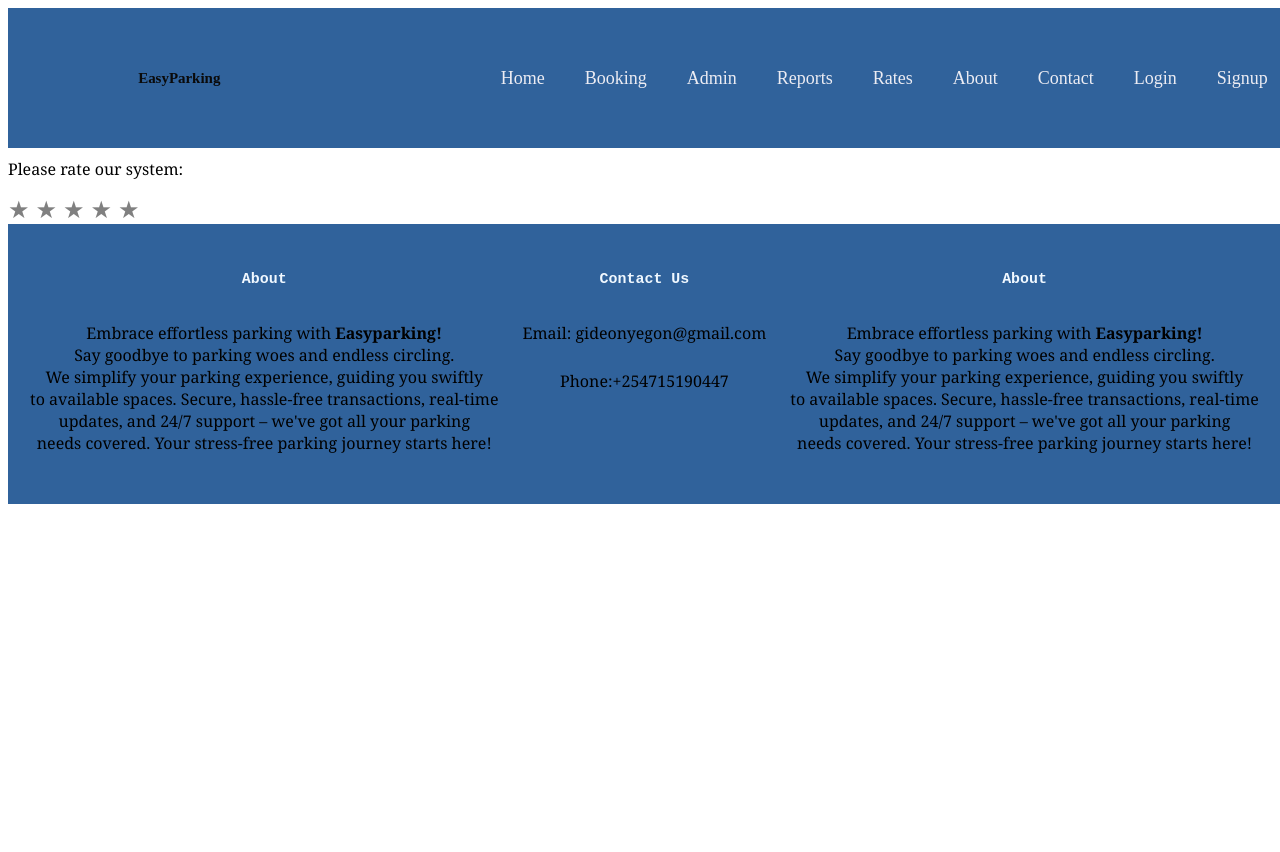
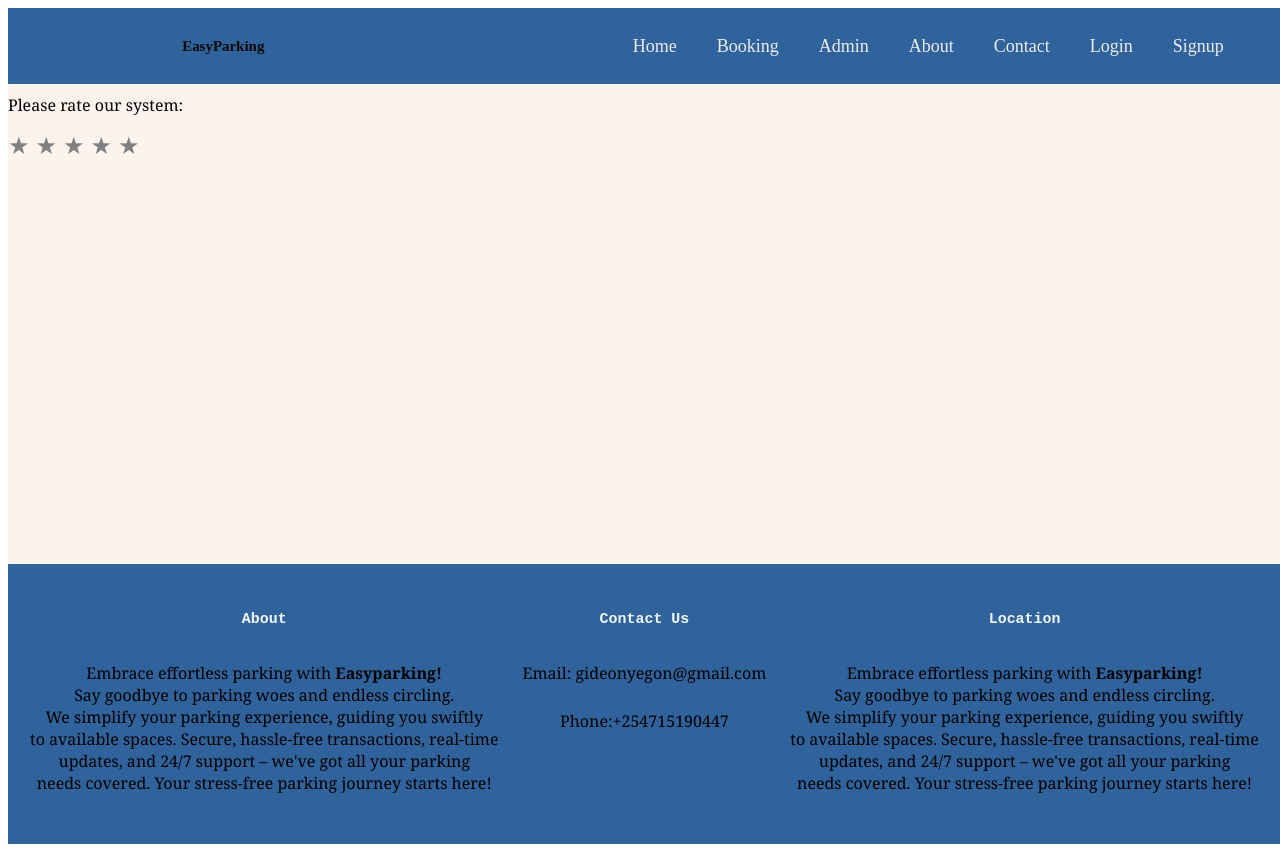
Before and after one commit to Gideonkipyegon/parkingclient, a React (Vite) app: page /Rates in a window 1280 px wide. Shown: the top 852 px of the page. Before the commit the page ends 800 px from the top, so only its background shows below. Built offline with nearby package versions, Linux system fonts and the light colour scheme.

Commit message:
my changes

```diff
--- a/src/components/Booking.jsx
+++ b/src/components/Booking.jsx
@@ -50,6 +50,7 @@ const ParkingSlotBooking = () => {
         </ul>
       </div>
       <button onClick={handleBooking} style={{marginLeft:'25px',marginBottom:'20px',color:'black'}}>Book Your Slot</button>
+  <a href='/Rates' style={{color:'red',textDecoration:'underline'}}>Rates us</a>
     </div>
   );
 };
--- a/src/components/Footer.jsx
+++ b/src/components/Footer.jsx
@@ -13,7 +13,7 @@ function Footer() {
       <p>Phone:+254715190447</p>
       </div>
       <div className='footer1'>
-      <h5>About</h5>
+      <h5>Location</h5>
       <p>Embrace effortless parking with <b>Easyparking!</b> <br/> Say goodbye to parking woes and endless circling. <br />We simplify your parking experience, guiding you swiftly<br /> to available spaces. Secure, hassle-free transactions, real-time <br />updates, and 24/7 support – we've got all your parking <br />needs covered. Your stress-free parking journey starts here!</p>
       </div>
 
--- a/src/components/Header.jsx
+++ b/src/components/Header.jsx
@@ -10,8 +10,8 @@ function Header() {
       <Link  to='/Home'>Home</Link>
       <Link  to='/Booking'>Booking</Link>
       <Link  to='/Admin'>Admin</Link>
-      <Link  to='/Reports'>Reports</Link>
-      <Link  to='/Rates'>Rates</Link>
+      {/* <Link  to='/Reports'>Reports</Link> */}
+      {/* <Link  to='/Rates'>Rates</Link> */}
       <Link  to='/About'>About</Link>
       <Link  to='/Contact'>Contact</Link>
       <Link  to='/Login'>Login</Link>
--- a/src/components/Rates.jsx
+++ b/src/components/Rates.jsx
@@ -1,4 +1,5 @@
 import React, { useState, useEffect } from 'react';
+import './rate.css'
 
 function Rates() {
   const [rating, setRating] = useState(0);
@@ -24,10 +25,10 @@ function Rates() {
   };
 
   return (
-    <div>
+    <div className='rating'>
       {isRated ? (
         <div>
-          Thank you for rating! You gave {rating} stars.
+          Thank you for rating!.
         </div>
       ) : (
         <div>
--- a/src/components/admin.css
+++ b/src/components/admin.css
@@ -18,7 +18,7 @@ h2 {
     justify-content: center;
     display: flex;
     flex-direction: column;
-    /* background-color: beige; */
+    background-color: #FFFFFF;
     margin-left: 450px;
     align-content: center;
     gap: 10px;
--- a/src/components/header.css
+++ b/src/components/header.css
@@ -6,7 +6,7 @@
     width: 100vw;
     /* margin-right: 40%; */
     /* margin-top: 150px; */
-    height: 10vh;
+    height: 2vh;
     font-size: large;
     padding: 30px;
 }
--- a/src/components/rate.css
+++ b/src/components/rate.css
@@ -0,0 +1,5 @@
+.rating {
+    height: 60vh;
+    background-color: rgb(252, 243, 237);
+    width: 100vw;
+}
--- a/src/pages/About.jsx
+++ b/src/pages/About.jsx
@@ -5,6 +5,8 @@ function About() {
     <div className='about'>
     <h1>Welcome to Easyparking</h1>
     <p>Embrace effortless parking with <b>Easyparking!</b> <br/> Say goodbye to parking woes and endless circling. <br />We simplify your parking experience, guiding you swiftly<br /> to available spaces. Secure, hassle-free transactions, real-time <br />updates, and 24/7 support – we've got all your parking <br />needs covered. Your stress-free parking journey starts here!</p>
+
+    <a href='/Rates' style={{color:'red',textDecoration:'underline',}}>Rates us</a>
    </div>
 
     )
--- a/src/pages/login.css
+++ b/src/pages/login.css
@@ -12,7 +12,8 @@
     flex-direction: column;
     justify-content: center;
     gap: 10px;
-    background-color: rgb(222, 225, 228);
+    background-color: #FFFFFF;
+    ;
     width: 20vw;
     height: 50vh;
     text-align: center;
--- a/src/pages/signup.css
+++ b/src/pages/signup.css
@@ -11,9 +11,10 @@
     display: flex;
     flex-direction: column;
     /* gap: 10px; */
-    background-color: rgb(222, 225, 228);
+    background-color: #FFFFFF;
+    ;
     width: 20vw;
-    height: 78vh;
+    height: 83vh;
     margin-top: 8px;
     text-align: center;
     border-radius: 10px;
```
